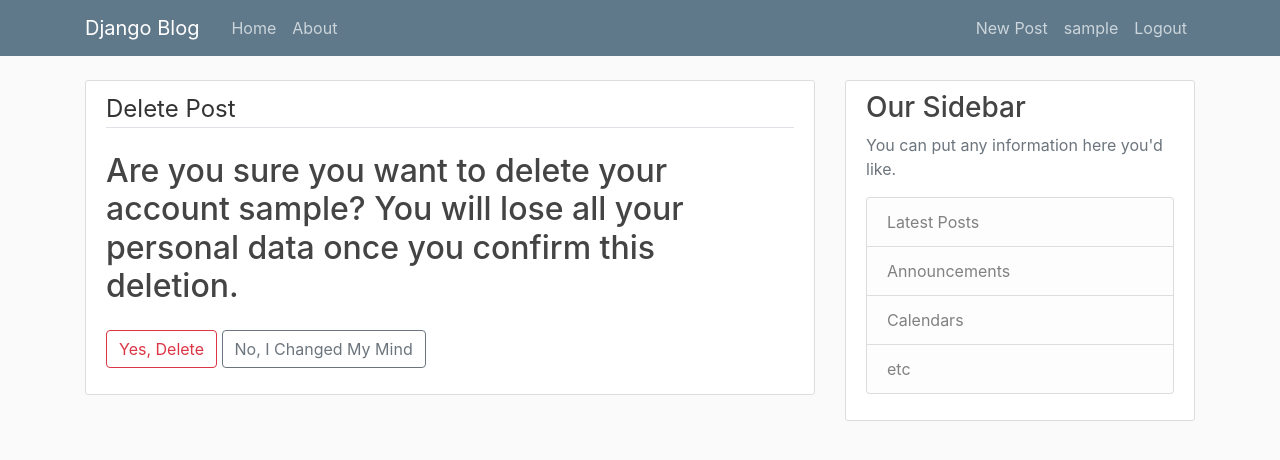
After one commit to dydypig/django_project, a Django app: page /delete_account_confirm/ in a window 1280 px wide. The commit adds this page. Shown: the top 460 px of the page. Run offline with Django 3.2, Linux system fonts and the light colour scheme; the visitor is signed in with stand-in values (Sample User, id 1); parts of the project's set-up code (start-up, migrations or seed data) failed here and were passed over; some libraries are stand-ins or nearby versions.

Commit message:
account deletion feature added

```diff
--- a/django_project/urls.py
+++ b/django_project/urls.py
@@ -39,6 +39,7 @@ urlpatterns = [
     path('admin/', admin.site.urls),
     path('register/', user_views.register, name='register'),
     path('profile/', user_views.profile, name='profile'),
+    path('delete_account_confirm/', user_views.delete_account_confirm, name='delete-acc-confirm'),
     path('login/', auth_views.LoginView.as_view(template_name='users/login.html'), name='login'),
     path('logout/', auth_views.LogoutView.as_view(template_name='users/logout.html'), name='logout'),
     path('password-reset/', auth_views.PasswordResetView.as_view(template_name='users/password_reset.html'), name='password_reset'),
--- a/users/signals.py
+++ b/users/signals.py
@@ -7,8 +7,11 @@ from django.core.files.storage import default_storage
 @receiver(pre_delete,sender=Profile)
 def delete_profile_pic(sender,instance,**kwargs):
     p = instance
-    if p.image.file.name != 'default.jpg':
-        default_storage.delete(p.image.file.name)
+    try:
+        if p.image.file.name != 'default.jpg':
+            default_storage.delete(p.image.file.name)
+    except:
+        pass
 
 @receiver(post_save, sender=User)
 def create_profile(sender,instance,created,**kwargs):
--- a/users/templates/users/profile.html
+++ b/users/templates/users/profile.html
@@ -20,7 +20,8 @@
             {{ p_form|crispy }}
         </fieldset>
         <div class="form-group">
-            <button class="btn btn-outline-info" type="submit">Update</button>
+            <button class="btn btn-outline-info" type="submit">Update Profile</button>
+            <a class="btn btn-outline-danger" href="{% url 'delete-acc-confirm' %}">Delete Account</a>
         </div>
       </form>
     </div>
--- /dev/null
+++ b/users/templates/users/profile_confirm_delete.html
@@ -0,0 +1,16 @@
+{% extends "blog/base.html" %}
+{% block content %}
+    <div class="content-section">
+        <form method="POST">
+            {% csrf_token %}
+            <fieldset class="form-group">
+                <legend class="border-bottom mb-4">Delete Post</legend>
+                <h2>Are you sure you want to delete your account {{user.username}}? You will lose all your personal data once you confirm this deletion.</h2>
+            </fieldset>
+            <div class="form-group">
+                <button class="btn btn-outline-danger" type="submit">Yes, Delete</button>
+                <a class="btn btn-outline-secondary" href="{% url 'profile' %}">No, I Changed My Mind</a>
+            </div>
+        </form>
+    </div>
+{% endblock content %}
--- a/users/views.py
+++ b/users/views.py
@@ -1,13 +1,24 @@
 from django.shortcuts import render,redirect
 from django.contrib.auth.forms import UserCreationForm
 from django.contrib.auth.decorators import login_required
-from django.contrib.auth import login
+from django.contrib.auth import login, logout
 from django.contrib.auth import user_logged_in
 from django.contrib import messages
 from .forms import UserRegisterForm, UserUpdateFrom, ProfileUpdateForm
 from django.contrib.auth.models import User
 from django.core.files.storage import default_storage
 
+@login_required
+def delete_account_confirm(request):
+    if request.method == 'POST':
+        cur_u = request.user
+        username=cur_u.username
+        logout(request)
+        u = User.objects.filter(username=username).first()
+        u.delete()
+        messages.success(request,f'{username} has been deleted')
+        return redirect('blog-home')
+    return render(request,'users/profile_confirm_delete.html')
 
 # Create your views here.
 def register(request):
```
